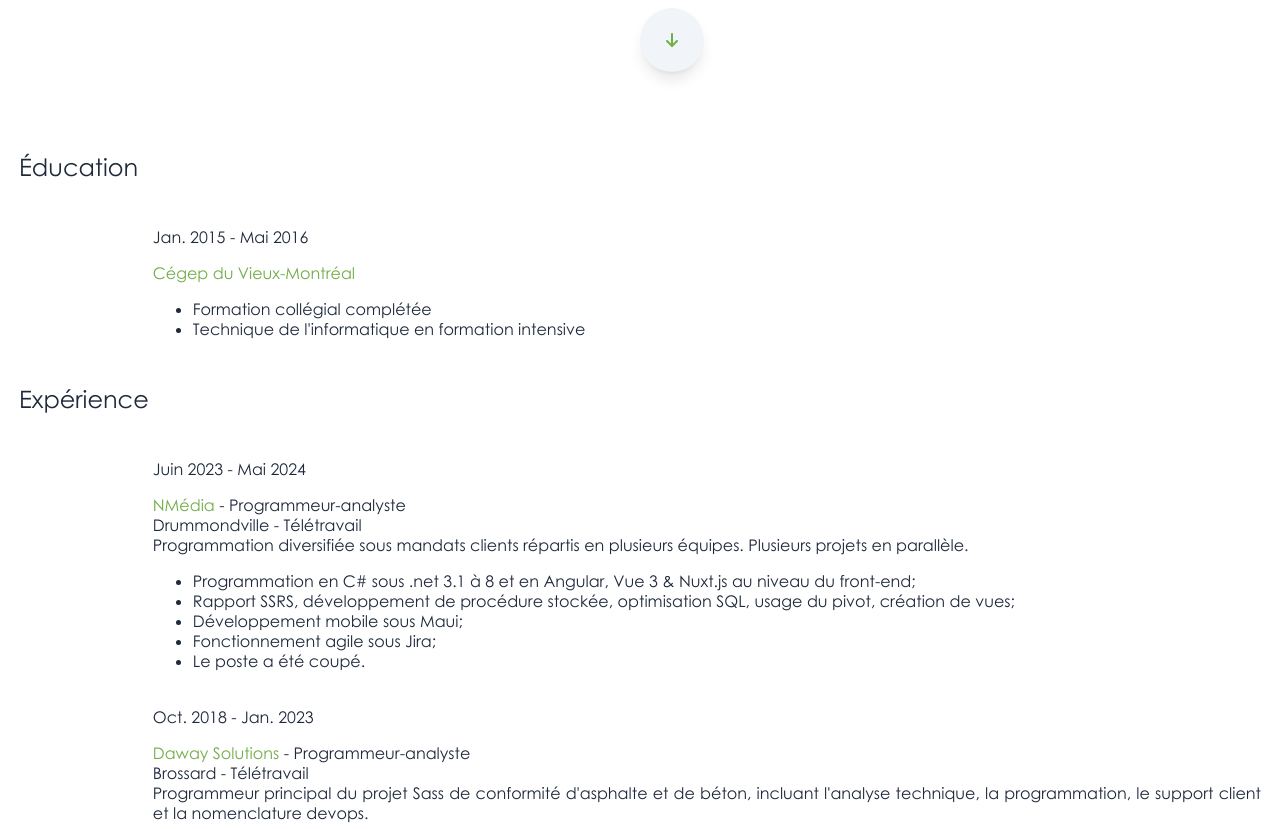
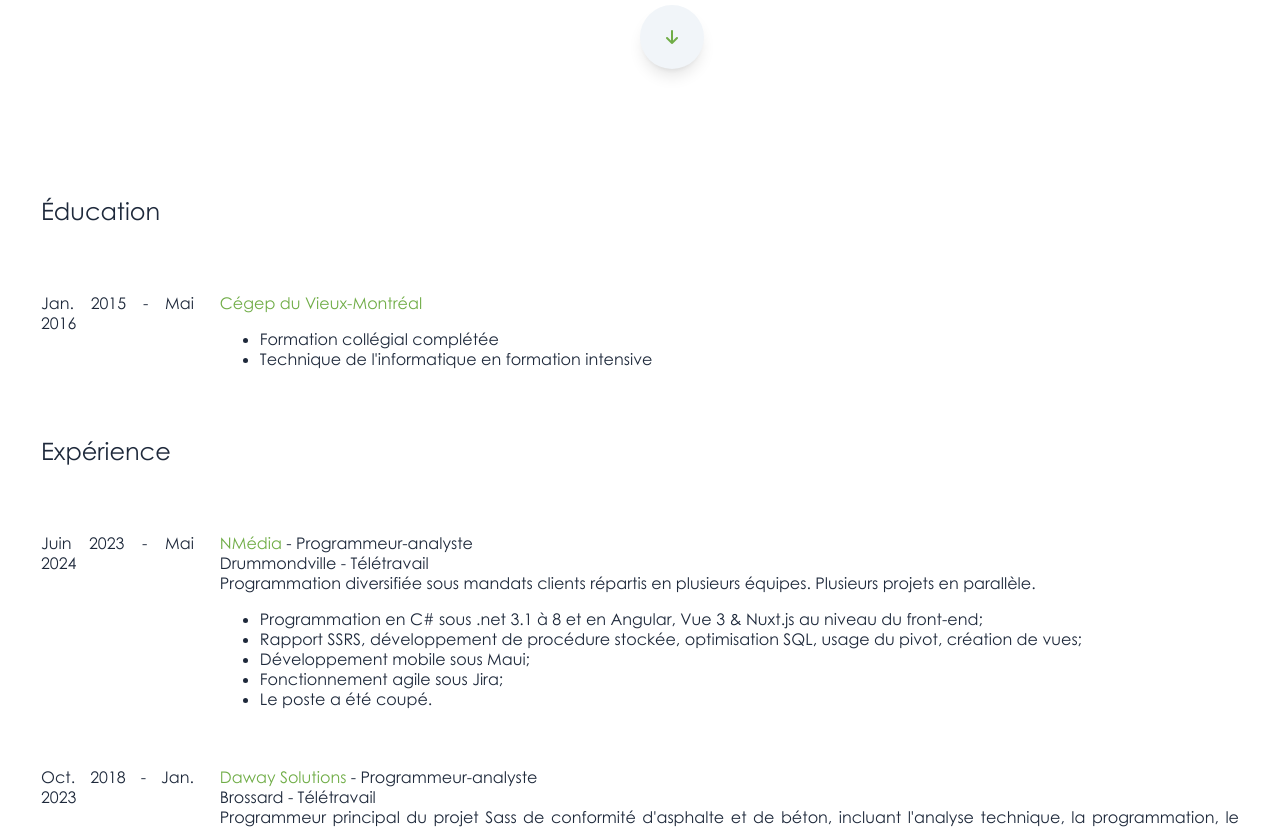
Before and after one commit to MaxForest/maxforest.github.io, a Vue app: page / in a window 1280 px wide. Shown: the part 680-1509 px from the top of the page. Built offline with nearby package versions, Linux system fonts and the light colour scheme.

Commit message:
border-spacing, quelques modifs au .json,. animation on

```diff
--- a/src/assets/output.css
+++ b/src/assets/output.css
@@ -205,18 +205,6 @@ html {
   margin-top: -5rem;
 }
 
-.mr-4 {
-  margin-right: 1rem;
-}
-
-.mr-2 {
-  margin-right: 0.5rem;
-}
-
-.mr-1 {
-  margin-right: 0.25rem;
-}
-
 .flex {
   display: flex;
 }
@@ -241,6 +229,10 @@ html {
   height: 100vh;
 }
 
+.h-24 {
+  height: 6rem;
+}
+
 .w-16 {
   width: 4rem;
 }
@@ -249,12 +241,26 @@ html {
   width: 100%;
 }
 
+.w-24 {
+  width: 6rem;
+}
+
 .flex-grow {
   flex-grow: 1;
 }
 
 .table-auto {
   table-layout: auto;
+}
+
+.border-separate {
+  border-collapse: separate;
+}
+
+.border-spacing-6 {
+  --tw-border-spacing-x: 1.5rem;
+  --tw-border-spacing-y: 1.5rem;
+  border-spacing: var(--tw-border-spacing-x) var(--tw-border-spacing-y);
 }
 
 .-translate-y-1\/4 {
@@ -1416,6 +1422,14 @@ html {
   transition-duration: 150ms;
 }
 
+.\[border-spacing\:0\.75rem\] {
+  border-spacing: 0.75rem;
+}
+
+.\[border-spacing\:1\.5rem\] {
+  border-spacing: 1.5rem;
+}
+
 a {
   text-decoration: none;
   color: inherit;
--- a/src/lang/en.json
+++ b/src/lang/en.json
@@ -2,14 +2,13 @@
     "analyst-programmer": "Analyst programmer",
     "principal-programmer": "Lead programmer",
     "web-developper": "Web developper",
-    "resume": "Hello! Welcome to my portfolio, hosted on GitHub Pages. It is built with Vue 3, Vite, Tailwind and i18n. Above you will find above a link to send me an email, my LinkedIn profile, or even my Github page (yes, the code for this site is there too!).",
+    "resume": "Hello! Welcome to my portfolio, hosted on GitHub Pages. Designed with Vue 3, Vite, Tailwind and i18nv you will find above a link to send me an email, my LinkedIn, or even my Github page (yes, the code for this site is there too!)",
     "subresume": "",
     "education": "Education",
+    "collegeDate":"Jan. 2015 - May 2016",
     "formationCompleted": "Completed college education",
     "techniqueInformatique": "Computer technology in intensive training",
     "experience": "Experience",
-    "remote": "Remote",
-    "hybrid": "Hybrid",
     "jobs": [
         {
             "company":"NMédia",
--- a/src/lang/fr.json
+++ b/src/lang/fr.json
@@ -2,9 +2,10 @@
     "analyst-programmer": "Programmeur-analyste",
     "principal-programmer": "Programmeur principal",
     "web-developper": "Développeur web",
-    "resume": "Bienvenue sur mon portfolio, hébergé sur GitHub Pages. Il est conçu avec Vue 3, Vite, Tailwind et i18n. Vous y trouverez plus haut un lien pour m'envoyer un courriel, mon LinkedIn, ou encore ma page Github (oui, le code de ce site y est aussi!).",
+    "resume": "Bonjour! Bienvenue sur mon portfolio, hébergé sur GitHub Pages. Conçu avec Vue 3, Vite, Tailwind et i18nv vous y trouverez plus haut un lien pour m'envoyer un courriel, mon LinkedIn, ou encore ma page Github (oui, le code de ce site y est aussi!).",
     "subresume": "",
     "education": "Éducation",
+    "collegeDate":"Jan. 2015 - Mai 2016",
     "formationCompleted": "Formation collégial complétée",
     "techniqueInformatique": "Technique de l'informatique en formation intensive",
     "experience": "Expérience",
--- a/src/views/Home.vue
+++ b/src/views/Home.vue
@@ -21,8 +21,8 @@
             <CycleCarousel :list="technologies" />
           </div>
           <div class="pb-10 absolute bottom-0 inset-x-1/2">
-            <div ref="bounceSkills"
-              class="p-3 text-center inline-flex items-center justify-center shadow-lg w-16 h-16 rounded-full bg-gray-100 -translate-y-1/4">
+            <div
+              class="animate-bounce-slow p-3 text-center inline-flex items-center justify-center shadow-lg w-16 h-16 rounded-full bg-gray-100 -translate-y-1/4">
               <a title="Go to skills" href="#resume"><i class="text-forest-green fa-solid fa-arrow-down"></i></a>
             </div>
           </div>
@@ -33,7 +33,7 @@
       <div class="container mx-auto px-4 h-screen">
         <div class="flex flex-wrap items-center h-screen">
           <div class="mx-auto text-justify">
-            <table class="table-auto">
+            <table class="border-spacing-6">
               <thead>
                 <tr>
                   <th></th>
@@ -48,9 +48,10 @@
                   <td class="align-top"></td>
                 </tr>
                 <tr>
-                  <td class="align-top"></td>
-                  <td class="align-top">
-                    <p>Jan. 2015 - Mai 2016</p>
+                  <td class="align-top mx-auto">
+                    <p>{{ t('collegeDate') }}</p>
+                  </td>
+                  <td class="align-top mx-auto">
                     <p class="text-forest-green">Cégep du Vieux-Montréal</p>
                     <ul>
                       <li>{{ t('formationCompleted') }}</li>
@@ -65,9 +66,10 @@
                   <td></td>
                 </tr>
                 <tr v-for="job in jobs">
-                  <td></td>
                   <td class="align-top">
                     <p>{{ rt(job.date) }}</p>
+                  </td>
+                  <td class="align-top">
                     <p>
                       <span class="text-forest-green">{{ rt(job.company) }}</span> - {{ t('analyst-programmer') }}
                       <br>
@@ -103,13 +105,12 @@ export default {
 }
 </script>
 <script setup lang="ts">
-import { ref, onMounted, computed } from 'vue'
+import { computed } from 'vue'
 import { useI18n } from 'vue-i18n';
 
 const { t, tm, rt } = useI18n();
-const jobs:any[] = tm('jobs')
+const jobs: any[] = tm('jobs')
 
-const bounceSkills = ref(null)
 const technologies = computed(() => ['C# | .net Framework | DevExpress',
   'Vue 3 | Vite | Nuxt',
   'Javascript | jQuery',
@@ -121,8 +122,4 @@ const technologies = computed(() => ['C# | .net Framework | DevExpress',
   'Python | Tornado Framework',
   'SQL | mySQL',
   'Stimulsoft Reports | SSRS'])
-
-onMounted(() => {
-  setTimeout(() => bounceSkills.value.classList.add('animate-bounce-slow'), 1500)
-})
 </script>
```
Also changed, not shown: 4 other files (tests, documents, lock files or other folders).
